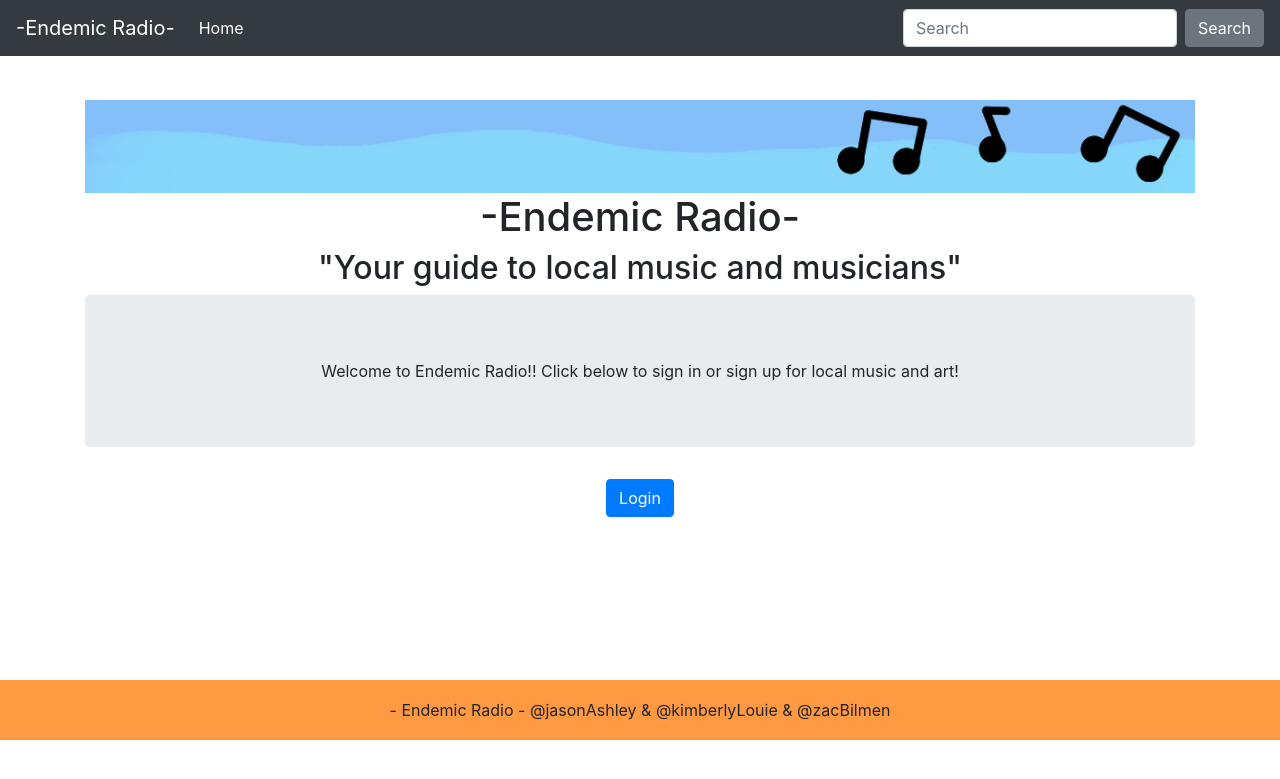
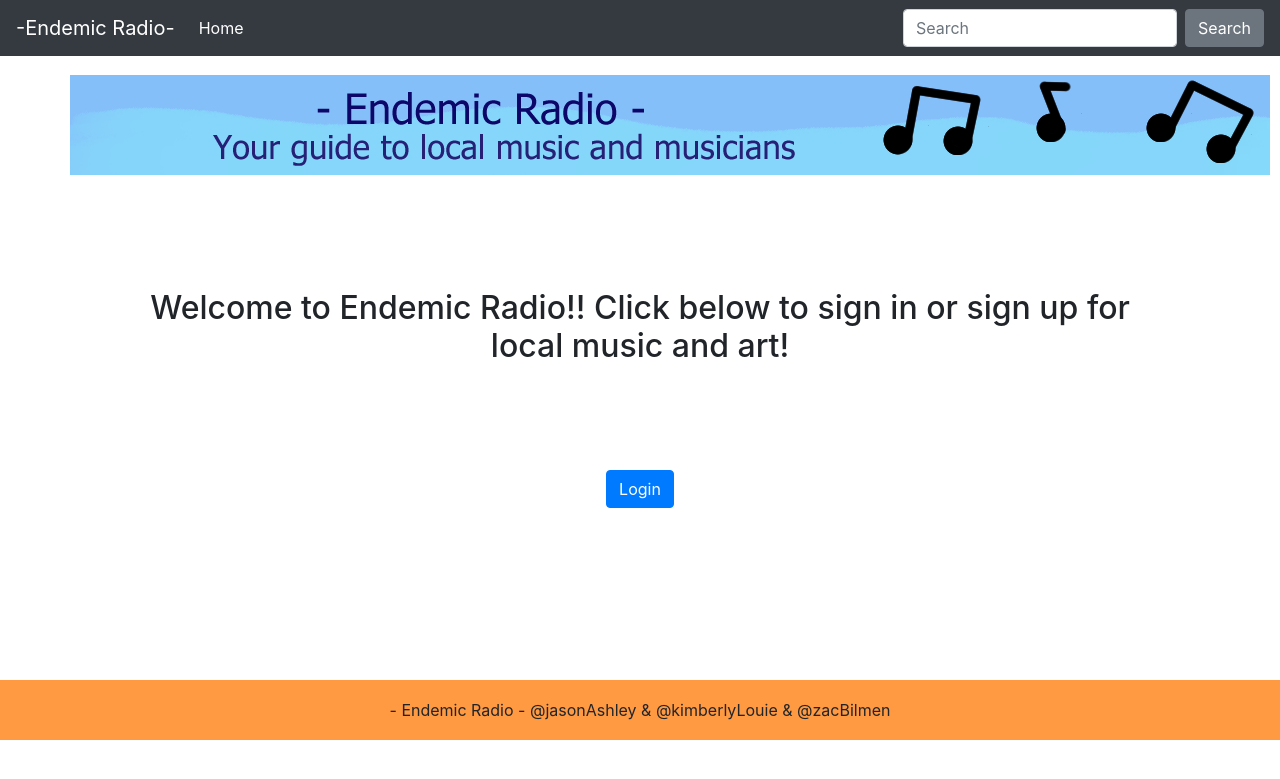
Before and after one commit to png/EndemicRadio, a Django app: page / in a window 1280 px wide. Shown: the top 779 px of the page. Run offline with Django 3.2, Linux system fonts and the light colour scheme; some libraries are stand-ins or nearby versions.

Commit message:
made prettier

```diff
--- a/static/style.css
+++ b/static/style.css
@@ -2,7 +2,7 @@
 
 
 main {
-    padding-top:100px;
+    padding-top:75px;
 
 }
 .roman {
@@ -13,6 +13,7 @@ main {
  margin-left: -2em;
 }
 .main-container {
+     padding-top:75px;
      min-height: 85vh; /* will cover the 100% of viewport */
      overflow: hidden;
      display: block;
@@ -33,3 +34,8 @@ main {
 .head{
     background-color: #ff9a42;
 }
+
+.thumbnail {
+    position: relative;
+    padding-bottom: 50px;
+}
--- a/stream/templates/stream/login.html
+++ b/stream/templates/stream/login.html
@@ -1,7 +1,7 @@
 {% extends "base.html" %} {% block content %}
 
-<div class="jumbotron">
-   Welcome to Endemic Radio!! Click below to sign in or sign up for local music and art!
+<div style="background:transparent !important" class="jumbotron">
+   <h2>Welcome to Endemic Radio!! Click below to sign in or sign up for local music and art!</h2>
 </div>
 
 <div class="container-fluid">
--- a/stream/templates/stream/logout.html
+++ b/stream/templates/stream/logout.html
@@ -1,7 +1,7 @@
 {% extends "base.html" %} {% block content %}
 
-<div class="jumbotron">
-      Goodbye! You are now logged out. We hope you enjoyed the music!
+<div style="background:transparent !important" class="jumbotron">
+    <h2>Goodbye! You are now logged out. We hope you enjoyed the music </h2>
 </div>
 
 <div class="container-fluid">
--- a/stream/templates/stream/musicpage.html
+++ b/stream/templates/stream/musicpage.html
@@ -2,8 +2,8 @@
 <script src="https://ajax.googleapis.com/ajax/libs/jquery/3.3.1/jquery.min.js"></script>
 <script src="https://cdnjs.cloudflare.com/ajax/libs/popper.js/1.14.7/umd/popper.min.js"></script>
 <script src="https://stackpath.bootstrapcdn.com/bootstrap/4.3.1/js/bootstrap.min.js"></script>
-<div class="jumbotron">
-     Welcome to Endemic Radio!! Get ready for some music and art!
+<div style="background:transparent !important" class="jumbotron">
+    <h2>Welcome to Endemic Radio!! Get ready for some music and art!</h2>
     <style>
 .carousel{
     background: #2f4357;
--- a/templates/base.html
+++ b/templates/base.html
@@ -67,14 +67,12 @@
       <header >
 
         <div class="container">
-          <img src="/media/musicbanner.png" alt="banner" width="100%" margins="auto">
-          <div class="center">
 
-              <h1 class="centered">-Endemic Radio-</h1>
-              <h2 class="centered">
-                "Your guide to local music and musicians"
-              </h2>
+          <div class="row" id="box-search">
+            <div class="thumbnail text-center">
+                <img src="/media/musicbanner.png" alt="" class="img-responsive">
 
+            </div>
           </div>
         </div>
       </header>
```
Also changed, not shown: media/musicbanner.png.
